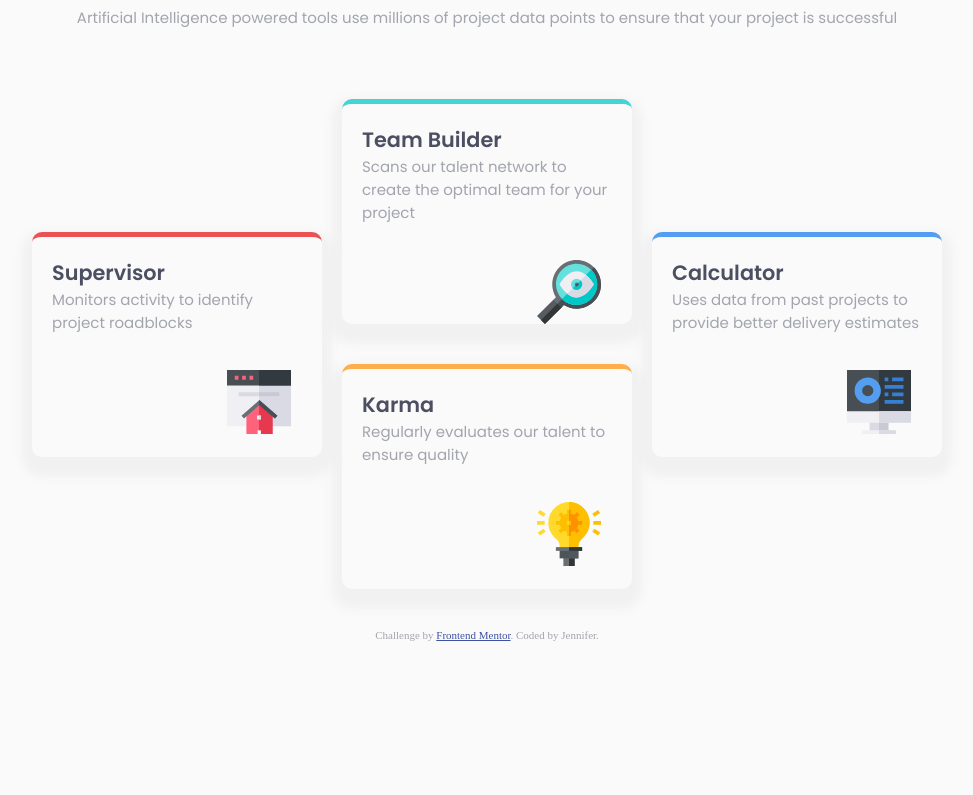
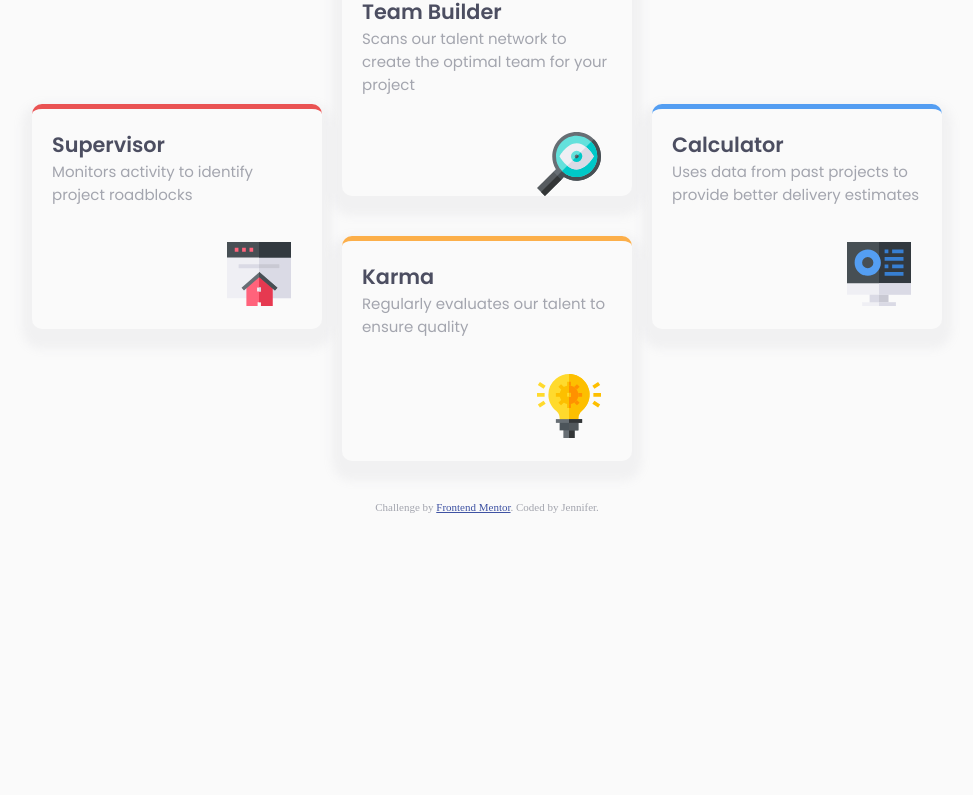
Before and after one commit to Jennifer1919/Frontend-Mentor-Four-card-feature-section, a plain HTML site: page index.html in a window 1280 px wide. Shown: the part 338-1133 px from the top of the page, without its empty margins (153-1126 px from the left). After the commit the page ends 979 px from the top, so only its background shows below. Drawn offline with Linux system fonts and the light colour scheme.

Commit message:
Update style.css

```diff
--- a/style.css
+++ b/style.css
@@ -5,7 +5,7 @@
 
 body{
     background-color: hsl(0, 0%, 98%);
-    margin:20% 10%;
+    margin:10% 10%;
 }
 
 .wrapper{
```
